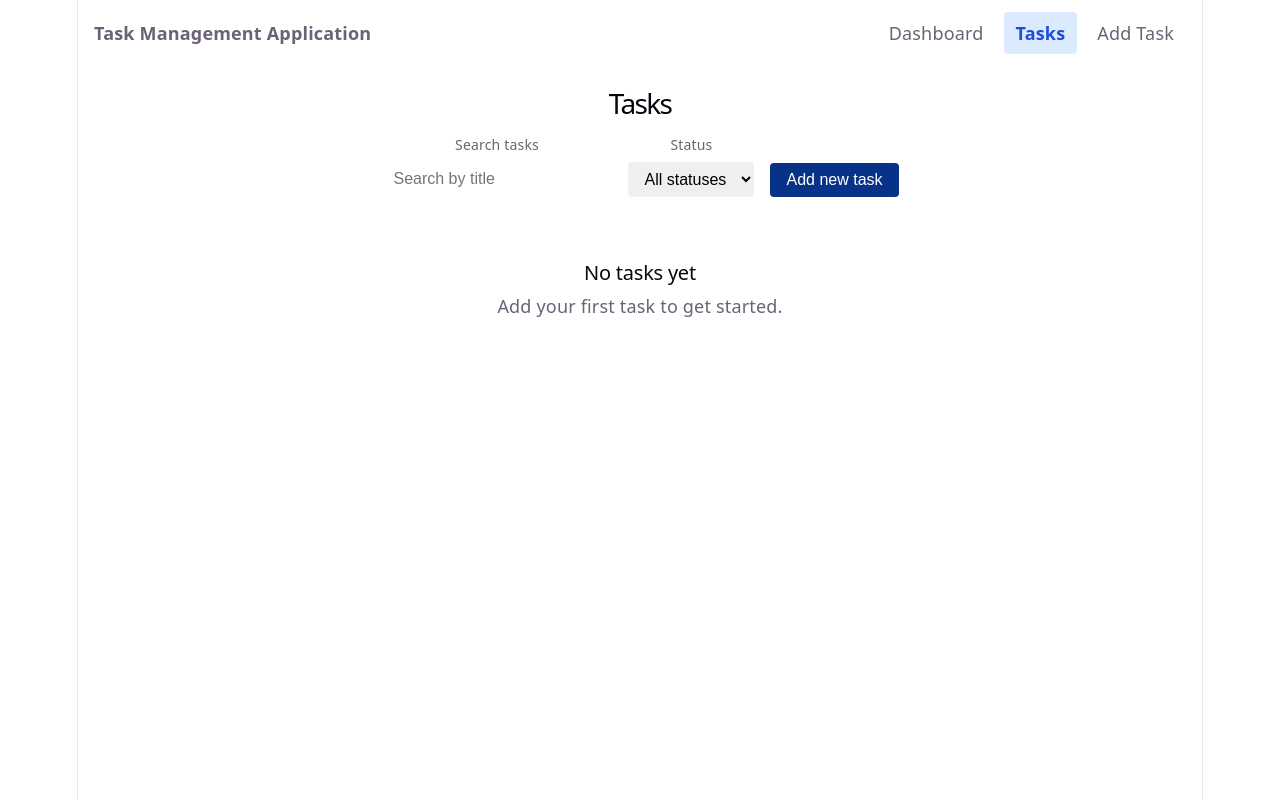
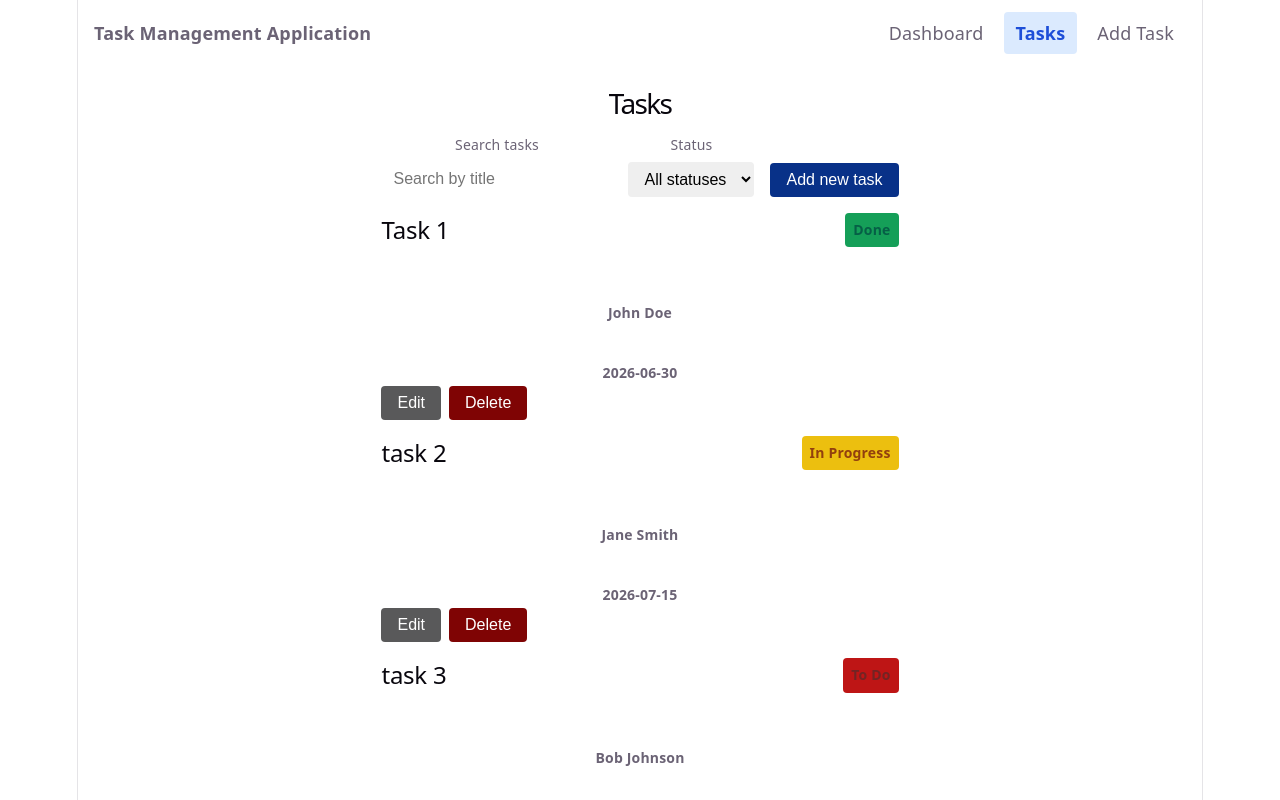
Before and after one commit to MariKapanadze/Task-Management-App, a React (Vite) app: page /tasks in a window 1280 px wide. Shown: the top 800 px of the page. Built offline with nearby package versions, Linux system fonts and the light colour scheme.

Commit message:
delete callback from TaskCard to TasksPage

```diff
--- a/src/components/Button.jsx
+++ b/src/components/Button.jsx
@@ -1,11 +1,11 @@
 import '../styles/button.css'
 
-function Button({ children, variant = 'primary', type = 'button' }) {
-    return (
-        <button type={type} className={`btn btn--${variant}`}>
-            {children}
-        </button>
-    )
+function Button({ children, variant = 'primary', type = 'button', onClick }) {
+  return (
+    <button type={type} className={`btn btn--${variant}`} onClick={onClick}>
+      {children}
+    </button>
+  )
 }
 
 export default Button
--- a/src/components/TaskCard.jsx
+++ b/src/components/TaskCard.jsx
@@ -2,7 +2,7 @@ import Button from './Button'
 import StatusBadge from './StatusBadge'
 import '../styles/task-card.css'
 
-function TaskCard({ task }) {
+function TaskCard({ task, onDelete}) {
   return (
     <article className="task-card">
       <header className="task-card__header">
@@ -27,7 +27,7 @@ function TaskCard({ task }) {
 
       <div className="task-card__actions">
         <Button variant="secondary">Edit</Button>
-        <Button variant="danger">Delete</Button>
+        <Button variant="danger"  onClick={() => onDelete(task.id)}>Delete</Button>
       </div>
     </article>
   )
--- a/src/components/TaskList.jsx
+++ b/src/components/TaskList.jsx
@@ -2,7 +2,7 @@ import TaskCard from './TaskCard'
 import '../styles/task-list.css'
 import EmptyState from './EmptyState'
 
-function TaskList({ tasks }) {
+function TaskList({ tasks, onDeleteTask }) {
   if (tasks.length === 0) {
   return (
     <EmptyState
@@ -10,12 +10,13 @@ function TaskList({ tasks }) {
       message="Add your first task to get started."
     />
   )
- }
+  }
+
   return (
     <ul className="task-list">
       {tasks.map((task) => (
         <li key={task.id}>
-          <TaskCard task={task} />
+          <TaskCard task={task}  onDelete={onDeleteTask}/>
         </li>
       ))}
       </ul>
--- a/src/pages/TasksPage.jsx
+++ b/src/pages/TasksPage.jsx
@@ -1,18 +1,22 @@
-import Header from '../components/Header'
+import { useState } from 'react'
 import TaskToolbar from '../components/TaskToolbar'
 import TaskList from '../components/TaskList'
-import { tasks } from '../data/tasks'
+import { tasks as initialTasks } from '../data/tasks'
 import '../styles/home.css'
 
 function TasksPage() {
+  const [tasks, setTasks] = useState(initialTasks)
+
+  function handleDeleteTask(id) {
+    setTasks(tasks.filter((task) => task.id !== id))
+  }
+
   return (
-    <>
-      <main className="page">
-        <h1>Tasks</h1>
-        <TaskToolbar />
-        <TaskList tasks={[]} />
-      </main>
-    </>
+    <main className="page">
+      <h1>Tasks</h1>
+      <TaskToolbar />
+      <TaskList tasks={tasks} onDeleteTask={handleDeleteTask} />
+    </main>
   )
 }
 
```
